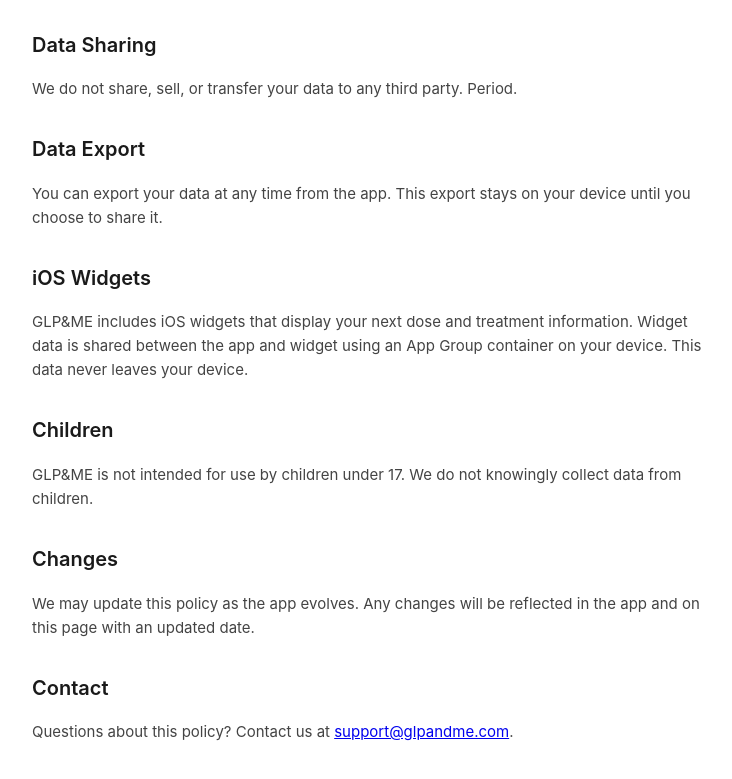
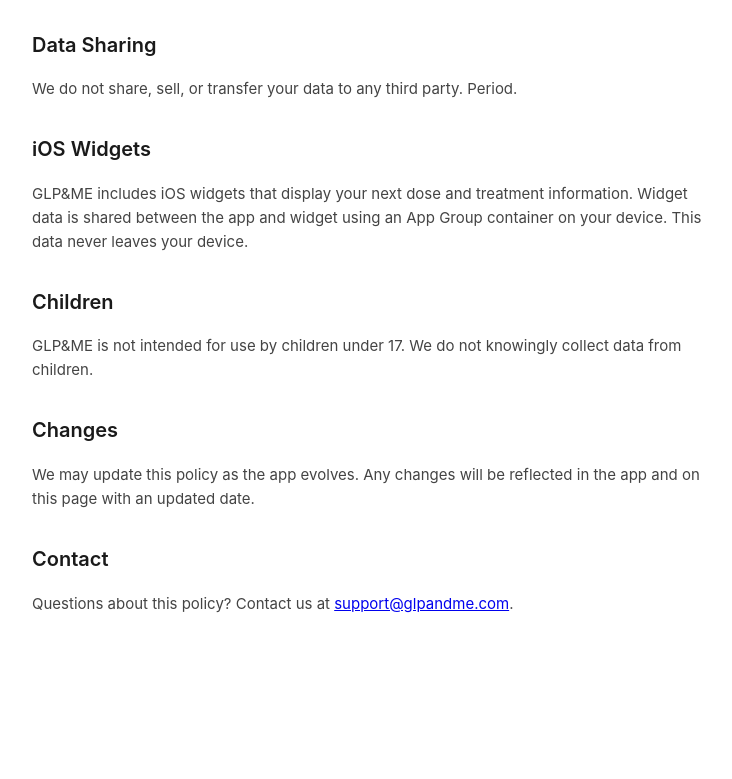
Before and after one commit to ctab30/glpme-privacy, a plain HTML site: page index.html in a window 1280 px wide. Shown: the part 925-1704 px from the top of the page, without its empty margins (268-1000 px from the left). After the commit the page ends 1580 px from the top, so only its background shows below. Drawn offline with Linux system fonts and the light colour scheme.

Commit message:
Remove data export section

```diff
--- a/index.html
+++ b/index.html
@@ -36,9 +36,6 @@
   <h2>Data Sharing</h2>
   <p>We do not share, sell, or transfer your data to any third party. Period.</p>
 
-  <h2>Data Export</h2>
-  <p>You can export your data at any time from the app. This export stays on your device until you choose to share it.</p>
-
   <h2>iOS Widgets</h2>
   <p>GLP&ME includes iOS widgets that display your next dose and treatment information. Widget data is shared between the app and widget using an App Group container on your device. This data never leaves your device.</p>
 
```
